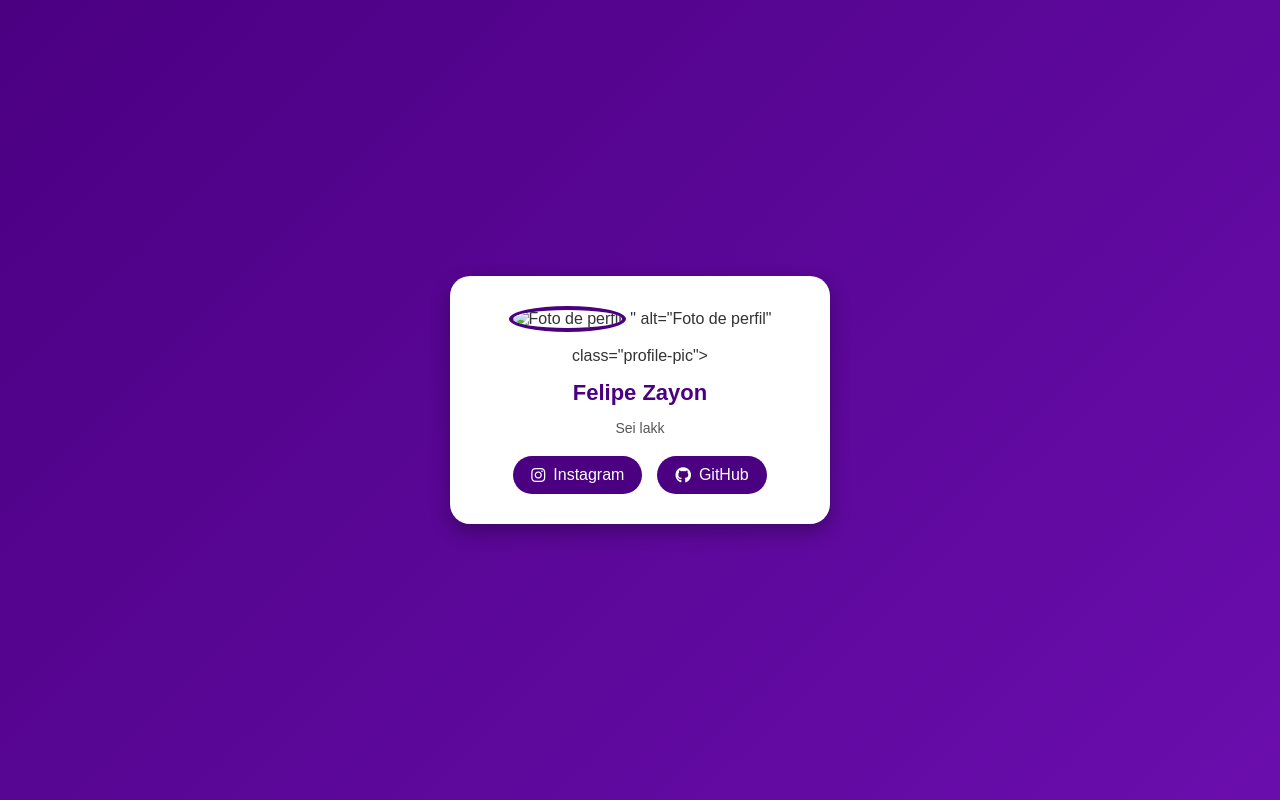
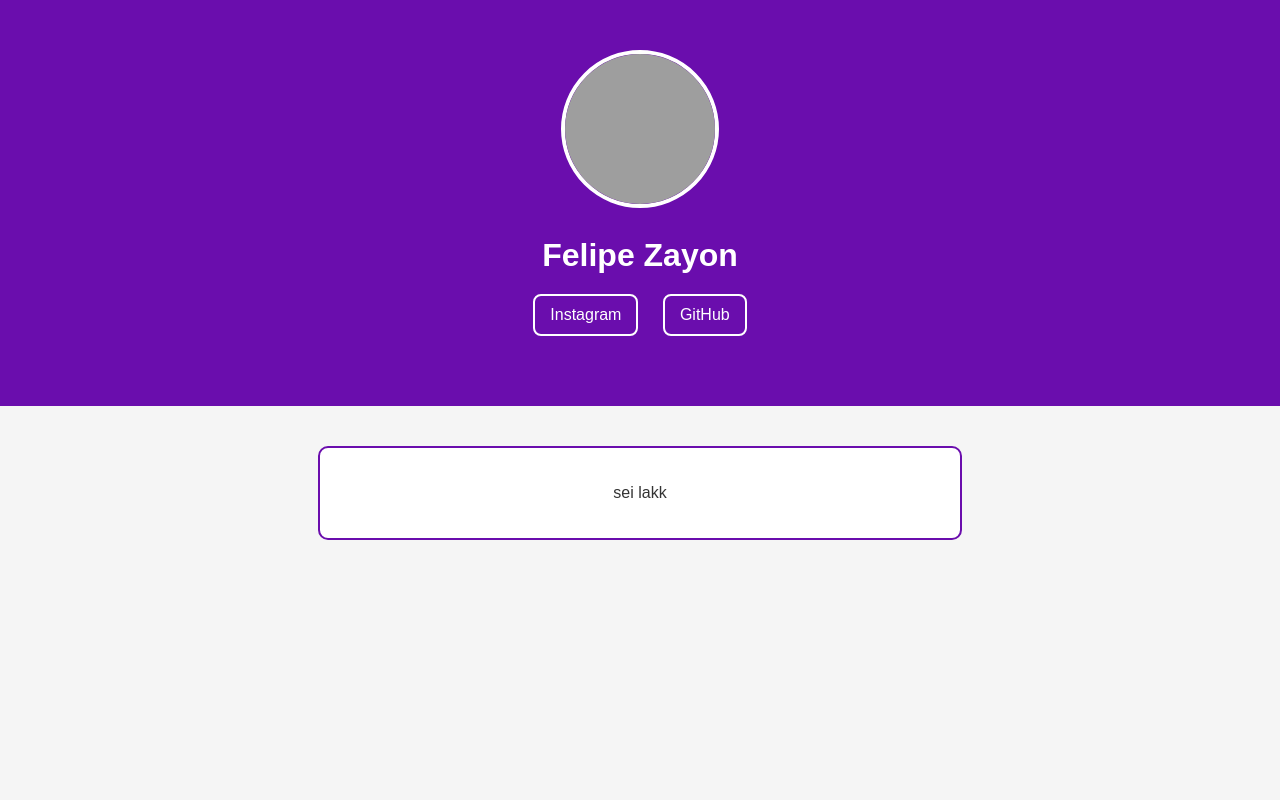
Before and after one commit to whatzayon/whatzayon.github.io, a plain HTML site: page index.html in a window 1280 px wide. Drawn offline with Linux system fonts and the light colour scheme; grey boxes are pictures that could not be loaded.

Commit message:
Update index.html

```diff
--- a/index.html
+++ b/index.html
@@ -3,118 +3,82 @@
 <head>
   <meta charset="UTF-8">
   <meta name="viewport" content="width=device-width, initial-scale=1.0">
-  <title>Meu Site</title>
+  <title>Felipe Zayon</title>
   <style>
     body {
       margin: 0;
       padding: 0;
       font-family: Arial, sans-serif;
-      background: linear-gradient(135deg, #4B0082, #6A0DAD);
-      display: flex;
-      justify-content: center;
-      align-items: center;
-      height: 100vh;
+      background-color: #f5f5f5;
+      color: #333;
+      text-align: center;
     }
 
-    .card {
-      background: white;
-      color: #333;
-      padding: 30px;
-      border-radius: 20px;
-      text-align: center;
-      box-shadow: 0 8px 20px rgba(0,0,0,0.3);
-      width: 320px;
-      transform: translateY(30px);
-      opacity: 0;
-      animation: fadeInUp 1s ease forwards;
-    }
-
-    @keyframes fadeInUp {
-      from {
-        transform: translateY(30px);
-        opacity: 0;
-      }
-      to {
-        transform: translateY(0);
-        opacity: 1;
-      }
-    }
-
-    .card:hover {
-      transform: scale(1.05);
-      transition: transform 0.3s;
+    header {
+      background-color: #6a0dad; /* Roxo principal */
+      padding: 50px 20px;
+      color: white;
     }
 
     .profile-pic {
-      width: 120px;
-      height: 120px;
+      width: 150px;
+      height: 150px;
       border-radius: 50%;
-      border: 4px solid #4B0082;
+      border: 4px solid white;
       object-fit: cover;
       margin-bottom: 15px;
     }
 
     h1 {
-      font-size: 22px;
-      margin-bottom: 10px;
-      color: #4B0082;
+      margin: 10px 0;
     }
 
-    p {
-      font-size: 14px;
-      color: #555;
-      margin-bottom: 20px;
+    .social-links {
+      margin: 20px 0;
     }
 
-    .social {
-      display: flex;
-      justify-content: center;
-      gap: 15px;
-    }
-
-    .social a {
-      display: flex;
-      align-items: center;
-      justify-content: center;
-      padding: 10px 18px;
-      border-radius: 30px;
-      background: #4B0082;
+    .social-links a {
+      display: inline-block;
+      margin: 0 10px;
+      padding: 10px 15px;
+      border: 2px solid white;
+      border-radius: 8px;
+      text-decoration: none;
       color: white;
-      text-decoration: none;
-      font-size: 16px;
       transition: 0.3s;
     }
 
-    .social a:hover {
-      background: #6A0DAD;
+    .social-links a:hover {
+      background-color: white;
+      color: #6a0dad;
     }
 
-    .social i {
-      margin-right: 8px;
+    .descricao {
+      max-width: 600px;
+      margin: 40px auto;
+      padding: 20px;
+      border: 2px solid #6a0dad;
+      border-radius: 10px;
+      background-color: white;
     }
   </style>
-  <!-- Ícones do Font Awesome -->
-  <script src="https://kit.fontawesome.com/a076d05399.js" crossorigin="anonymous"></script>
 </head>
 <body>
-  <div class="card">
-    <!-- Foto de perfil -->
-    <img src="<img src="perfil.jpg" alt="Foto de perfil" class="profile-pic">
-" alt="Foto de perfil" class="profile-pic">
 
-    <!-- Nome -->
+  <header>
+    <img src="https://avatars.githubusercontent.com/whatzayon" alt="Foto de perfil" class="profile-pic">
     <h1>Felipe Zayon</h1>
-    <p>Sei lakk</p>
+    <div class="social-links">
+      <a href="https://www.instagram.com/whatzayon/?next=%2F" target="_blank">Instagram</a>
+      <a href="https://github.com/whatzayon" target="_blank">GitHub</a>
+    </div>
+  </header>
 
-    <!-- Botões sociais -->
-    <div class="social">
-      <a href="https://www.instagram.com/whatzayon/?next=%2F" target="_blank">
-        <i class="fab fa-instagram"></i> Instagram
-      </a>
-      <a href="https://github.com/whatzayon" target="_blank">
-        <i class="fab fa-github"></i> GitHub
-      </a>
-    </div>
-  </div>
+  <section class="descricao">
+    <p>
+      sei lakk
+    </p>
+  </section>
+
 </body>
 </html>
```
